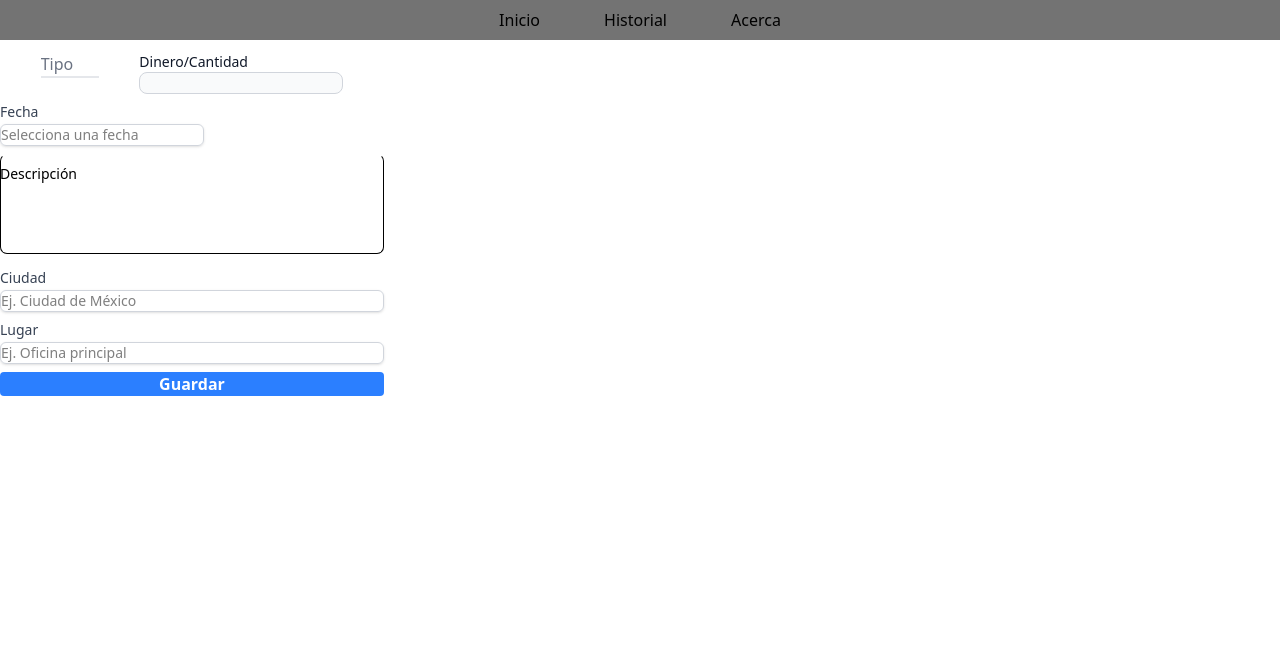
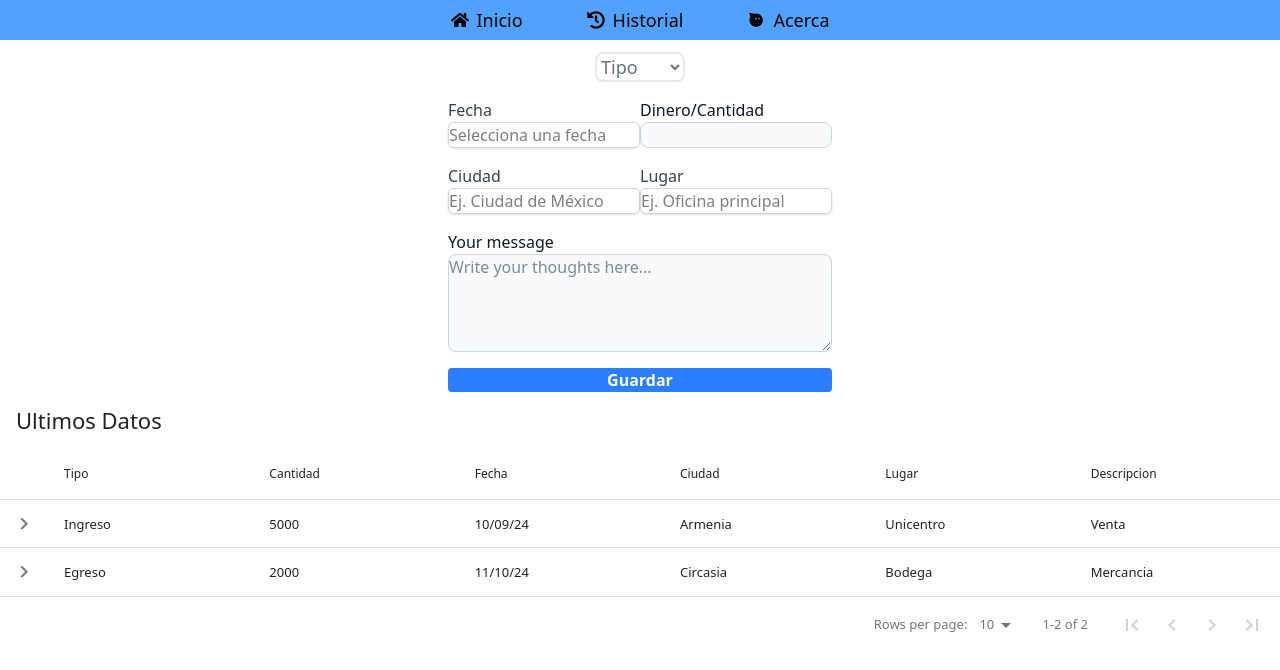
Before and after one commit to Pininita/ISJ, a React (Vite) app: page / in a window 1280 px wide. Shown: the top 670 px of the page. Built offline with nearby package versions, Linux system fonts and the light colour scheme.

Commit message:
refactor layout and ui from form and navbar

```diff
--- a/package.json
+++ b/package.json
@@ -14,9 +14,12 @@
     "autoprefixer": "^10.4.21",
     "formik": "^2.4.6",
     "react": "^19.0.0",
+    "react-data-table-component": "^7.7.0",
     "react-datepicker": "^8.3.0",
     "react-dom": "^19.0.0",
+    "react-icons": "^5.5.0",
     "react-router-dom": "^7.4.1",
+    "styled-components": "^6.1.17",
     "tailwindcss": "^4.0.17"
   },
   "devDependencies": {
--- a/src/App.jsx
+++ b/src/App.jsx
@@ -1,31 +1,10 @@
-import React, {useState} from "react";
-import DatePicker from "react-datepicker";
 import "react-datepicker/dist/react-datepicker.css";
-import HomeForm from "./modules/home/HomeForm.jsx";
-
+import { RouterProvider} from "react-router-dom";
+import router from "./router/index.jsx";
 
 function App() {
-    const [startDate, setStartDate] = useState(new Date())
-
     return (
-        <div className='flex flex-col gap-3'>
-            <div className='bg-neutral-500 h-10'>
-                <ul className='flex flex-row justify-center items-center gap-16 h-full'>
-                    <li>
-                        <a className='cursor-pointer'>Inicio</a>
-                    </li>
-                    <li>
-                        <a className='cursor-pointer'>Historial</a>
-                    </li>
-                    <li>
-                        <a className='cursor-pointer'>Acerca</a>
-                    </li>
-                </ul>
-            </div>
-
-            <HomeForm/>
-
-        </div>
+            <RouterProvider router={router}/>
     )
 }
 
--- /dev/null
+++ b/src/layouts/dashboard/component/navbar.jsx
@@ -0,0 +1,33 @@
+import React from 'react';
+import  { Link } from "react-router-dom";
+import {FaHistory, FaHome} from "react-icons/fa";
+import {AiFillAliwangwang} from "react-icons/ai";
+
+const Navbar = () => {
+    return (
+            <div className='bg-blue-400 h-10'>
+                <ul className='flex flex-row justify-center items-center gap-16 h-full'>
+                    <li>
+                        <Link to='/home' className='cursor-pointer flex items-center gap-2 text-lg'>
+                           <FaHome />
+                            Inicio
+                        </Link>
+                    </li>
+                    <li>
+                        <Link to='/record' className='cursor-pointer flex items-center gap-2 text-lg'>
+                            <FaHistory />
+                            Historial
+                        </Link>
+                    </li>
+                    <li>
+                        <Link to='/about' className='cursor-pointer flex items-center gap-2 text-lg'>
+                            <AiFillAliwangwang />
+                            Acerca
+                        </Link>
+                    </li>
+                </ul>
+            </div>
+    );
+};
+
+export default Navbar;
--- a/src/modules/home/HomeForm.jsx
+++ b/src/modules/home/HomeForm.jsx
@@ -1,13 +1,14 @@
-import { Formik, Form, Field, ErrorMessage } from 'formik';
+import { useState } from 'react';
 import DatePicker from 'react-datepicker';
 import 'react-datepicker/dist/react-datepicker.css';
-import { useState } from 'react';
+import { Formik, Form, Field, ErrorMessage } from 'formik';
+
 
 const HomeForm = () => {
     const [startDate, setStartDate] = useState(null);
 
     return (
-        <div>
+        <div className='flex justify-center p-4 '>
             <Formik
                 initialValues={{
                     tipo: '',
@@ -22,41 +23,28 @@ const HomeForm = () => {
                 }}
             >
                 {({ setFieldValue }) => (
-                    <Form className="max-w-sm mx-auto m-4">
-                        <div className="flex flex-col gap-2 p-2">
-
-                            {/* Tipo y Dinero */}
-                            <div className="flex justify-evenly">
+                    <Form className="max-w-sm m-4 w-full">
+                        <div className="flex flex-col gap-4">
+                            {/* Tipo */}
+                            <div className="flex justify-evenly items-center">
                                 <div>
-                                    <label htmlFor="tipo" className="sr-only text-base">Tipo</label>
+                                    <label htmlFor="tipo" className="sr-only text-lg">Tipo</label>
                                     <Field
                                         as="select"
                                         id="tipo"
                                         name="tipo"
-                                        className="block py-2.5 px-0 w-full text-base text-gray-500 bg-transparent border-0 border-b-2 border-gray-200 appearance-none dark:text-gray-400 dark:border-gray-700 focus:outline-none focus:ring-0 focus:border-gray-200 peer"
+                                        className="p-4 block w-full text-lg text-gray-500 bg-transparent border-2 rounded-lg border-gray-200 dark:text-gray-400 dark:border-gray-700 focus:outline-none focus:ring-0 focus:border-gray-200 peer"
                                     >
                                         <option value="">Tipo</option>
                                         <option value="ingreso">Ingreso</option>
                                         <option value="egreso">Egreso</option>
                                     </Field>
                                 </div>
-
+                            </div>
+                            {/* Fecha y dinero */}
+                            <div className="mb-4 flex justify-between">
                                 <div>
-                                    <label htmlFor="dinero" className="block mb-2 text-sm font-medium text-gray-900 dark:text-white">
-                                        Dinero/Cantidad
-                                    </label>
-                                    <Field
-                                        type="number"
-                                        id="dinero"
-                                        name="dinero"
-                                        className="bg-gray-50 border border-gray-300 text-gray-900 text-sm rounded-lg focus:ring-blue-500 focus:border-blue-500 block w-full p-2.5 dark:bg-gray-700 dark:border-gray-600 dark:placeholder-gray-400 dark:text-white dark:focus:ring-blue-500 dark:focus:border-blue-500"
-                                    />
-                                </div>
-                            </div>
-
-                            {/* Fecha */}
-                            <div className="mb-4">
-                                <label className="block text-sm font-medium text-gray-700 mb-1">Fecha</label>
+                                    <label className="block text-base font-medium text-gray-700 mb-1">Fecha</label>
                                     <DatePicker
                                         selected={startDate}
                                         onChange={(date) => {
@@ -64,49 +52,57 @@ const HomeForm = () => {
                                             setFieldValue('fecha', date);
                                         }}
                                         dateFormat="yyyy-MM-dd"
-                                    className="w-full rounded-md border border-gray-300 p-2 text-sm shadow-sm focus:border-blue-500 focus:ring focus:ring-blue-200"
+                                        className="w-full rounded-md border border-gray-300 p-3 text-base shadow-sm focus:border-blue-500 focus:ring focus:ring-blue-200"
                                         placeholderText="Selecciona una fecha"
                                     />
                                 </div>
-
-                            {/* Descripción */}
-                            <div className="relative w-full min-w-[200px]">
+                                <div>
+                                    <label htmlFor="dinero"
+                                           className="block mb-2 text-base font-medium text-gray-900 dark:text-white">
+                                        Dinero/Cantidad
+                                    </label>
                                     <Field
-                                    as="textarea"
-                                    name="descripcion"
-                                    className="peer h-full min-h-[100px] w-full resize-none rounded-[7px] border border-blue-gray-200 border-t-transparent bg-transparent px-3 py-2.5 font-sans text-sm font-normal text-blue-gray-700 outline outline-0 transition-all placeholder-shown:border placeholder-shown:border-blue-gray-200 placeholder-shown:border-t-blue-gray-200 focus:border-2 focus:border-gray-900 focus:border-t-transparent focus:outline-0"
-                                    placeholder=" "
+                                        type="number"
+                                        id="dinero"
+                                        name="dinero"
+                                        className="bg-gray-50 border border-gray-300 text-gray-900 text-base rounded-lg focus:ring-blue-500 focus:border-blue-500 block w-full p-3.5 dark:bg-gray-700 dark:border-gray-600 dark:placeholder-gray-400 dark:text-white dark:focus:ring-blue-500 dark:focus:border-blue-500"
                                     />
-                                <label className="pointer-events-none absolute left-0 -top-1.5 text-[11px] font-normal text-blue-gray-400 transition-all peer-placeholder-shown:text-sm peer-placeholder-shown:leading-[3.75] peer-placeholder-shown:text-blue-gray-500 peer-focus:text-[11px] peer-focus:leading-tight peer-focus:text-gray-900">
-                                    Descripción
-                                </label>
                                 </div>
-
-                            {/* Ciudad */}
-                            <div className="mb-4">
-                                <label className="block text-sm font-medium text-gray-700 mb-1">Ciudad</label>
+                            </div>
+                            {/* Ciudad y lugar */}
+                            <div className="mb-4 flex justify-between">
+                                <div>
+                                    <label className="block text-base font-medium text-gray-700 mb-1">Ciudad</label>
                                     <Field
                                         type="text"
                                         name="ciudad"
                                         placeholder="Ej. Ciudad de México"
-                                    className="w-full rounded-md border border-gray-300 p-2 text-sm shadow-sm focus:border-blue-500 focus:ring focus:ring-blue-200"
+                                        className="w-full rounded-md border border-gray-300 p-3 text-base shadow-sm focus:border-blue-500 focus:ring focus:ring-blue-200"
                                     />
                                 </div>
-
-                            {/* Lugar */}
                                 <div className="mb-4">
-                                <label className="block text-sm font-medium text-gray-700 mb-1">Lugar</label>
+                                <label className="block text-base font-medium text-gray-700 mb-1">Lugar</label>
                                     <Field
                                         type="text"
                                         name="lugar"
                                         placeholder="Ej. Oficina principal"
-                                    className="w-full rounded-md border border-gray-300 p-2 text-sm shadow-sm focus:border-blue-500 focus:ring focus:ring-blue-200"
+                                        className="w-full rounded-md border border-gray-300 p-3 text-base shadow-sm focus:border-blue-500 focus:ring focus:ring-blue-200"
                                     />
+                                </div>
+                            </div>
+                            {/* Descripción */}
+                            <div className="p-3 relative w-full min-w-[200px]">
+                                <label htmlFor="message"
+                                       className="block mb-2 text-base font-medium text-gray-900 dark:text-white">Your
+                                    message</label>
+                                <textarea id="message" rows="4"
+                                          className="block p-4 w-full text-base text-gray-900 bg-gray-50 rounded-lg border border-gray-300 focus:ring-blue-500 focus:border-blue-500 dark:bg-gray-700 dark:border-gray-600 dark:placeholder-gray-400 dark:text-white dark:focus:ring-blue-500 dark:focus:border-blue-500"
+                                          placeholder="Write your thoughts here..."></textarea>
                             </div>
 
                             <button
                                 type="submit"
-                                className="mt-2 bg-blue-500 hover:bg-blue-600 text-white font-bold py-2 px-4 rounded"
+                                className="mt-2 bg-blue-500 hover:bg-blue-600 text-white font-bold py-2 px-4 rounded cursor-pointer"
                             >
                                 Guardar
                             </button>
--- /dev/null
+++ b/src/modules/home/InventoryTable.jsx
@@ -0,0 +1,69 @@
+import React from 'react';
+import DataTable from "react-data-table-component"
+
+const InventoryTable = () => {
+
+    const columns = [
+        {
+            name: "Tipo", // Aquí es "name", no "type"
+            selector: row => row.type
+        },
+        {
+            name: "Cantidad", // Cambiar "quantity" por "name"
+            selector: row => row.quantity
+        },
+        {
+            name: "Fecha",
+            selector: row => row.date
+        },
+        {
+            name: "Ciudad",
+            selector: row => row.city
+        },
+        {
+            name: "Lugar",
+            selector: row => row.place
+        },
+        {
+            name: "Descripcion",
+            selector: row => row.description
+        }
+    ];
+
+    const data = [
+        {
+            type: "Ingreso",
+            quantity: 5000,
+            date: "10/09/24",
+            city: "Armenia",
+            place: "Unicentro",
+            description: "Venta"
+        },
+        {
+            type: "Egreso",
+            quantity: 2000,
+            date: "11/10/24",
+            city: "Circasia",
+            place: "Bodega",
+            description: "Mercancia"
+        }
+    ]
+
+    const ExpandedComponent = ({ data }) => <pre>{JSON.stringify(data, null, 2)}</pre>;
+
+    return (
+        <div>
+            <DataTable
+                title="Ultimos Datos"
+                columns={columns}
+                data={data}
+                pagination
+                paginationPerPage={10}
+                expandableRows
+                expandableRowsComponent={ExpandedComponent}
+            />
+        </div>
+    );
+}
+
+export default InventoryTable;
--- /dev/null
+++ b/src/pages/about/about.jsx
@@ -0,0 +1,32 @@
+import React from 'react';
+
+const AboutPage = () => {
+    return (
+        <div>
+            <h1>Sobre esta aplicación</h1>
+            <p>
+                Esta herramienta fue creada con el único propósito de llevar un control
+                sencillo y práctico de ingresos y egresos monetarios. Fue desarrollada
+                específicamente para mis padres, quienes necesitaban una forma clara
+                y organizada de visualizar sus movimientos financieros.
+            </p>
+            <p>
+                No tiene fines comerciales ni se recopila ningún tipo de dato externo.
+                El uso es completamente personal y privado.
+            </p>
+            <p>
+                Sin embargo, si llegas aquí por recomendación o por curiosidad y te interesa
+                implementar algo similar, puedes contactarme directamente para conversar más.
+            </p>
+            <p>
+                📧 Puedes escribirme a: <strong>devdanielsanabria@gmail.com</strong>
+            </p>
+            <p>
+                📱 O contáctame por <a href="https://wa.me/573126898866" target="_blank"
+                                      rel="noopener noreferrer">WhatsApp</a>
+            </p>
+        </div>
+    );
+};
+
+export default AboutPage;
--- a/src/pages/home/Home.jsx
+++ b/src/pages/home/Home.jsx
@@ -0,0 +1,14 @@
+import React from 'react';
+import HomeForm from "../../modules/home/HomeForm.jsx";
+import InventoryTable from "../../modules/home/InventoryTable.jsx";
+
+const HomePage = () => {
+    return (
+        <div className="flex flex-col justify-center">
+            <HomeForm/>
+            <InventoryTable/>
+        </div>
+    );
+}
+
+export default HomePage;
--- /dev/null
+++ b/src/pages/record/record.jsx
@@ -0,0 +1,12 @@
+import React from 'react';
+import InventoryTable from "../../modules/home/InventoryTable.jsx";
+
+const RecordPage = () => {
+    return (
+        <div>
+            <InventoryTable/>
+        </div>
+    );
+};
+
+export default RecordPage;
--- a/src/router/index.jsx
+++ b/src/router/index.jsx
@@ -1,11 +1,42 @@
-import { createBrowserRouter } from "react-router-dom";
+import {createBrowserRouter, Outlet} from "react-router-dom";
+import HomePage from "../pages/home/Home.jsx";
+import RecordPage from "../pages/record/record.jsx";
+import AboutPage from "../pages/about/about.jsx";
+import Navbar from "../layouts/dashboard/component/navbar.jsx";
 
-function Root() {
-    return <h1>Hello world</h1>;
-}
+const Layout = () => {
+    return (
+        <div className='flex flex-col gap-3'>
+            <Navbar />
+            <Outlet />
+        </div>
+    );
+};
 
 const router = createBrowserRouter([
-    { path: "/", component: Root}
+    {
+        path: "/",
+        element: <Layout/>,
+        children: [
+            {
+                path: "/",
+                element: <HomePage />
+            },
+            {
+                path: "/home",
+                element: <HomePage />
+            },
+            {
+                path: "/record",
+                element: <RecordPage />
+            },
+            {
+                path: "/about",
+                element: <AboutPage />
+            }
+        ]
+    }
 ])
 
+
 export default router
```
Also changed, not shown: 1 other file (tests, documents, lock files or other folders). Lines whose indentation alone changed are shown as unchanged.
